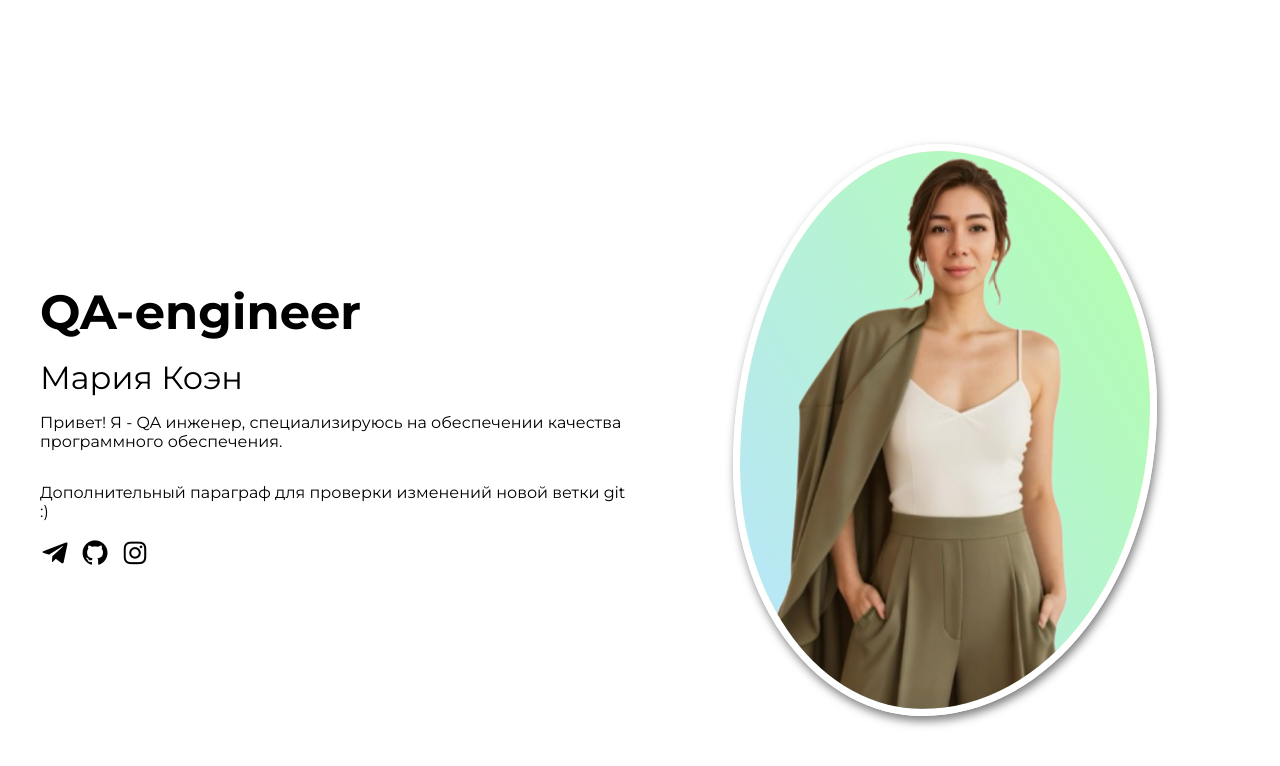
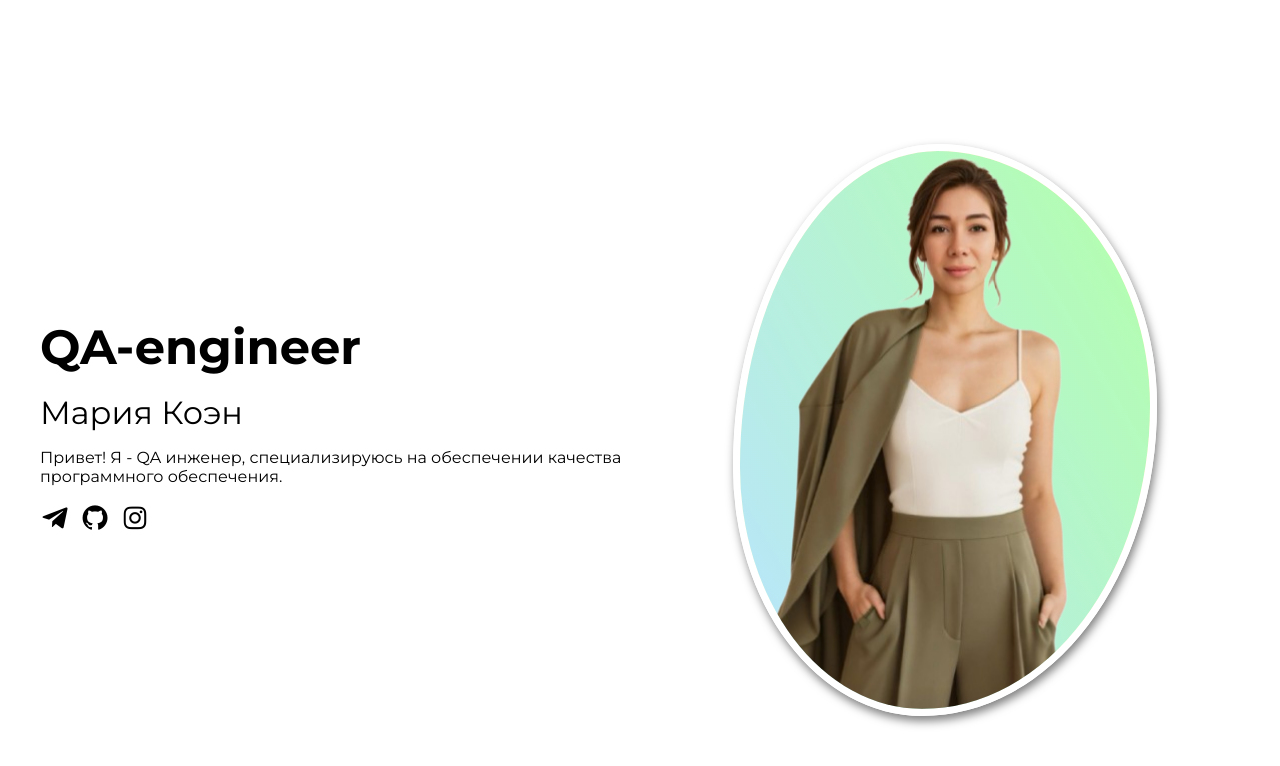
Before and after one commit to cohma/cohma.github.io, a plain HTML site: page index.html in a window 1280 px wide. Drawn offline with nearby package versions, Linux system fonts and the light colour scheme.

Commit message:
Update index.html

```diff
--- a/index.html
+++ b/index.html
@@ -30,10 +30,6 @@
         <p class="hero_description">
           Привет! Я - QA инженер, специализируюсь на обеспечении качества программного обеспечения.
         </p>
-        <p class="hero_description">
-          Дополнительный параграф для проверки изменений новой ветки git :)
-        </p>
-
 
         <div class="hero_links">
           <a class="hero_link" href="https://t.me/cohma" target="_blank"><i class='bx bxl-telegram'></i></a>
```
